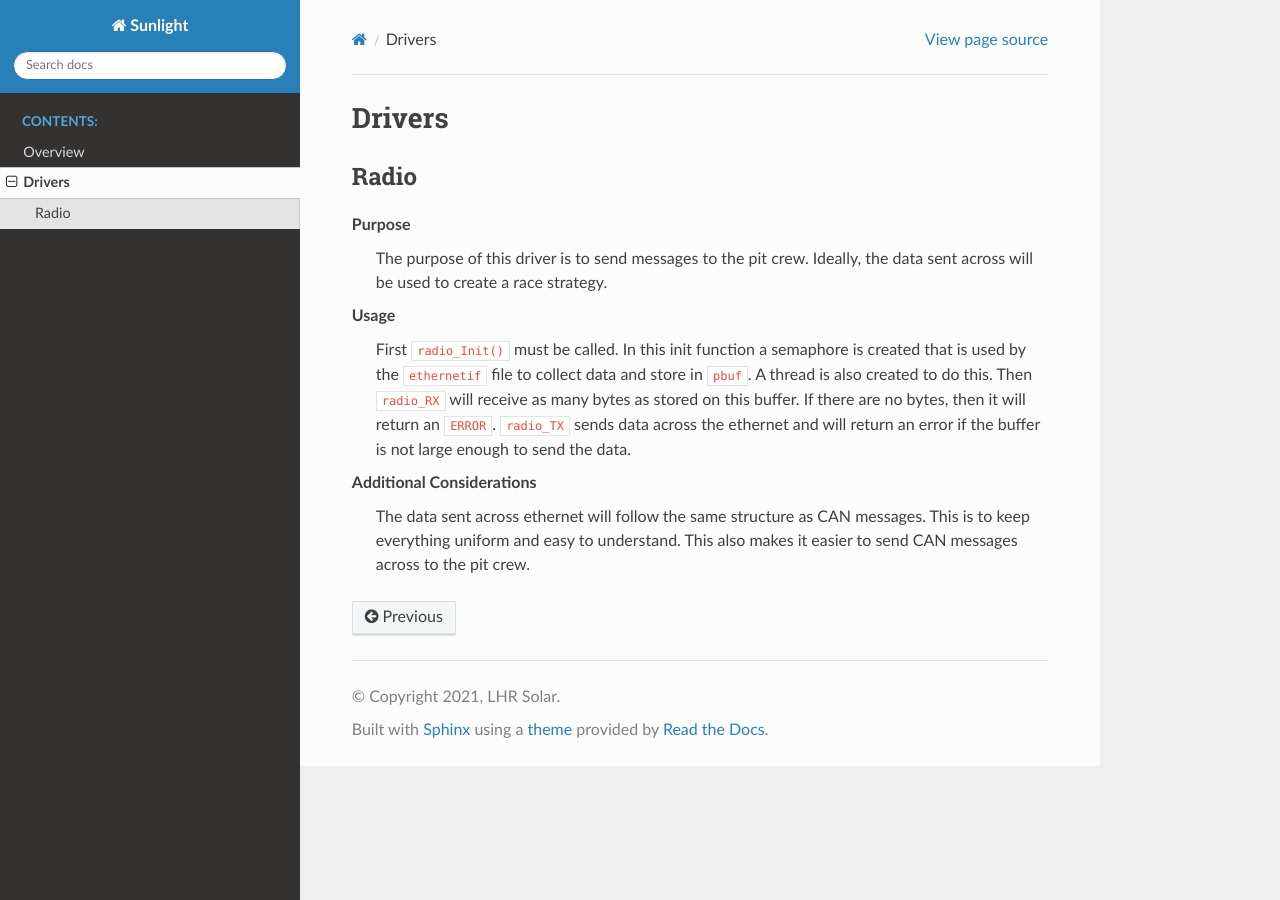
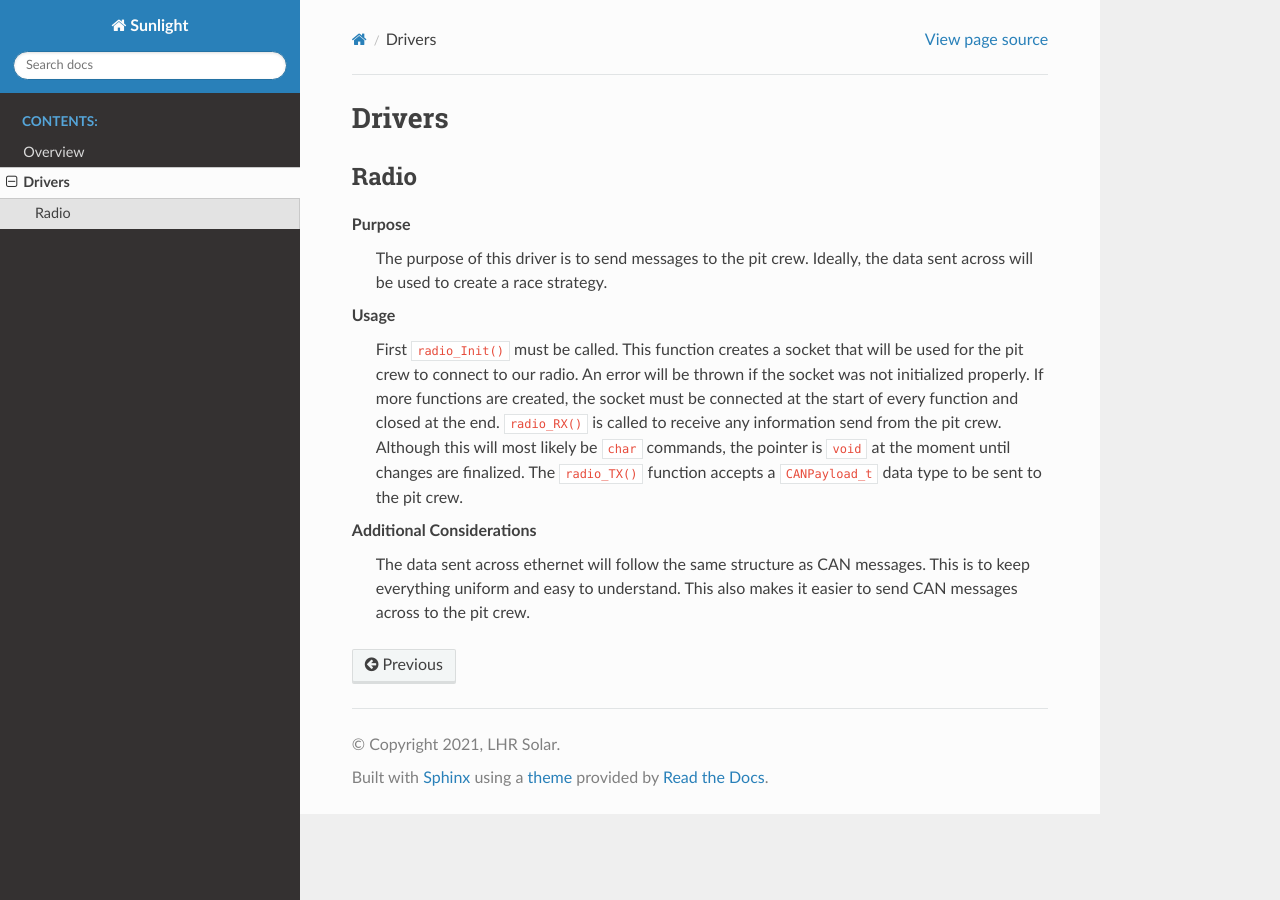
Before and after one commit to lhr-solar/DataAcq-Sunlight, a Sphinx documentation site: the page built from Docs/source/drivers.rst, in a window 1280 px wide. Built offline with Sphinx 7.4.7 and the Read the Docs theme 2.0.0, drawn with Linux system fonts in a browser that asks for light colours; pages that are not in the unit, such as notebooks, are missing from menus.

Commit message:
Updated Documentation

```diff
--- a/Docs/source/drivers.rst
+++ b/Docs/source/drivers.rst
@@ -9,11 +9,13 @@ Purpose
     will be used to create a race strategy.
 
 Usage
-    First ``radio_Init()`` must be called. In this init function a semaphore is created that is used
-    by the ``ethernetif`` file to collect data and store in ``pbuf``. A thread is also created to
-    do this. Then ``radio_RX`` will receive as many bytes as stored on this buffer. If there are no
-    bytes, then it will return an ``ERROR``. ``radio_TX`` sends data across the ethernet and will
-    return an error if the buffer is not large enough to send the data.
+    First ``radio_Init()`` must be called. This function creates a socket that will be used for the pit
+    crew to connect to our radio. An error will be thrown if the socket was not initialized properly.
+    If more functions are created, the socket must be connected at the start of every function and closed
+    at the end. ``radio_RX()`` is called to receive any information send from the pit crew. Although this will
+    most likely be ``char`` commands, the pointer is ``void`` at the moment until changes are finalized. The
+    ``radio_TX()`` function accepts a ``CANPayload_t`` data type to be sent to the pit crew.
+
 
 Additional Considerations
     The data sent across ethernet will follow the same structure as CAN messages. This is to keep
```
Also changed, not shown: 1 other file.
